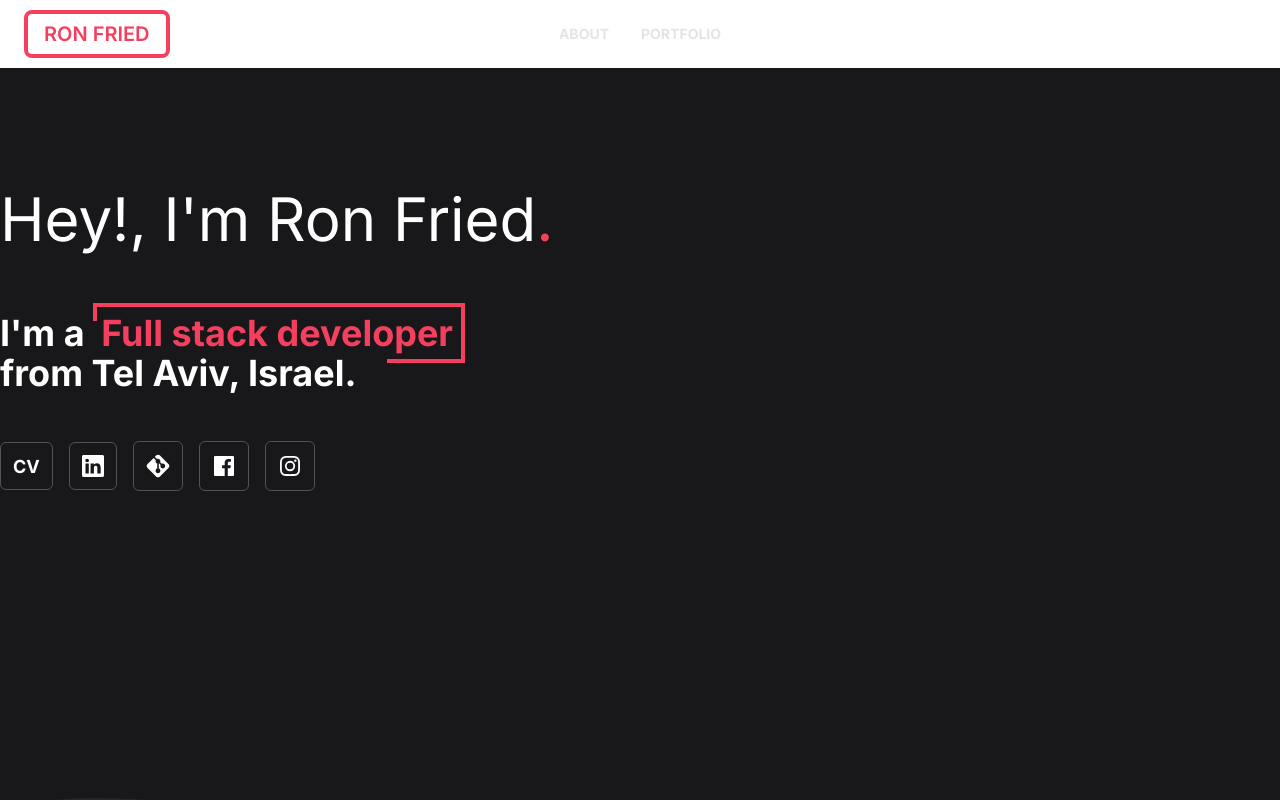
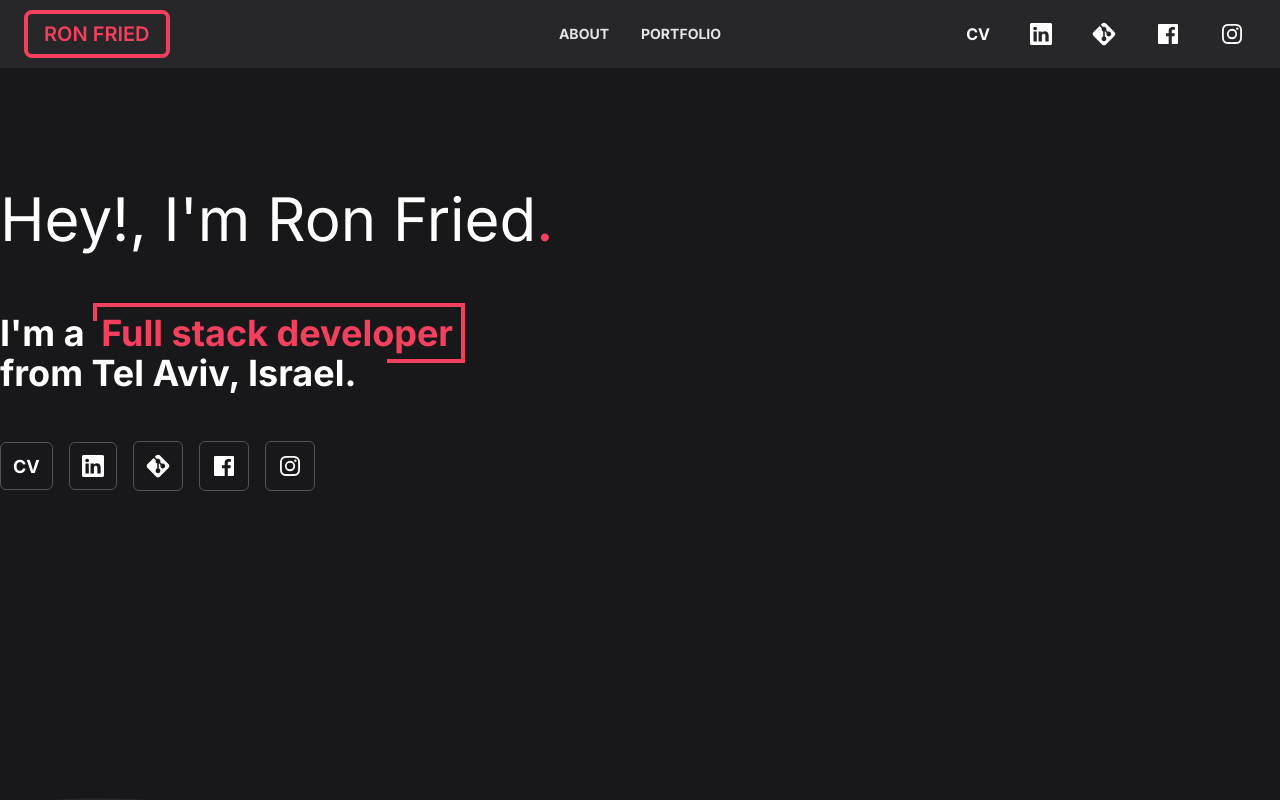
Before and after one commit to ronfried1/portfolio, a Next.js app: page / in a window 1280 px wide. Shown: the top 800 px of the page. Built offline with nearby package versions, Linux system fonts and the light colour scheme.

Commit message:
fix color

```diff
--- a/src/app/components/navigation/index.tsx
+++ b/src/app/components/navigation/index.tsx
@@ -8,7 +8,7 @@ import Link from "next/link";
 const Navigation = () => {
   return (
     <>
-      <div className="navbar bg-base-100 sticky top-0 z-50 ">
+      <div className="navbar bg-zinc-800  sticky top-0 z-50 ">
         <div className="navbar-start ml-4">
           <a
             href="/"
```
